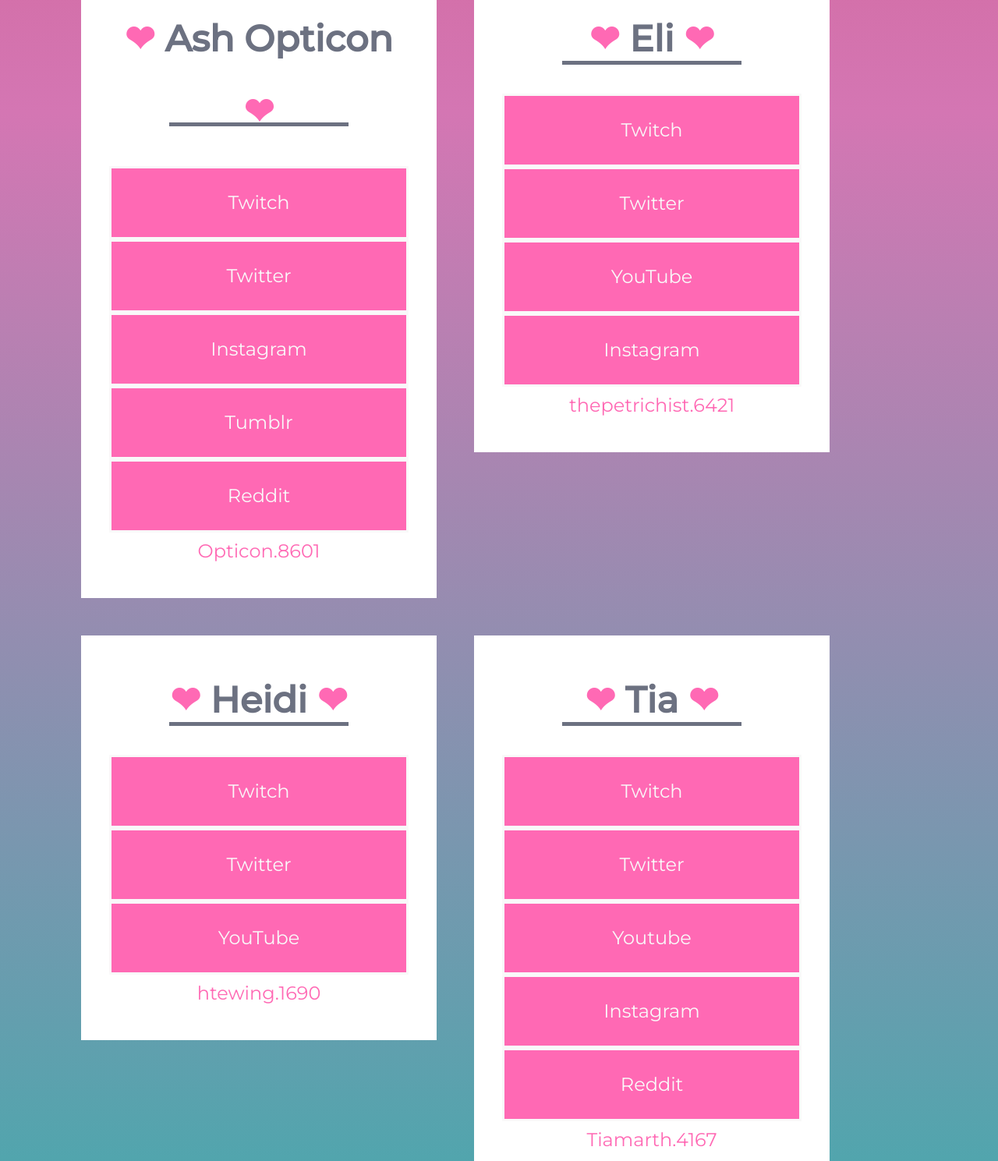
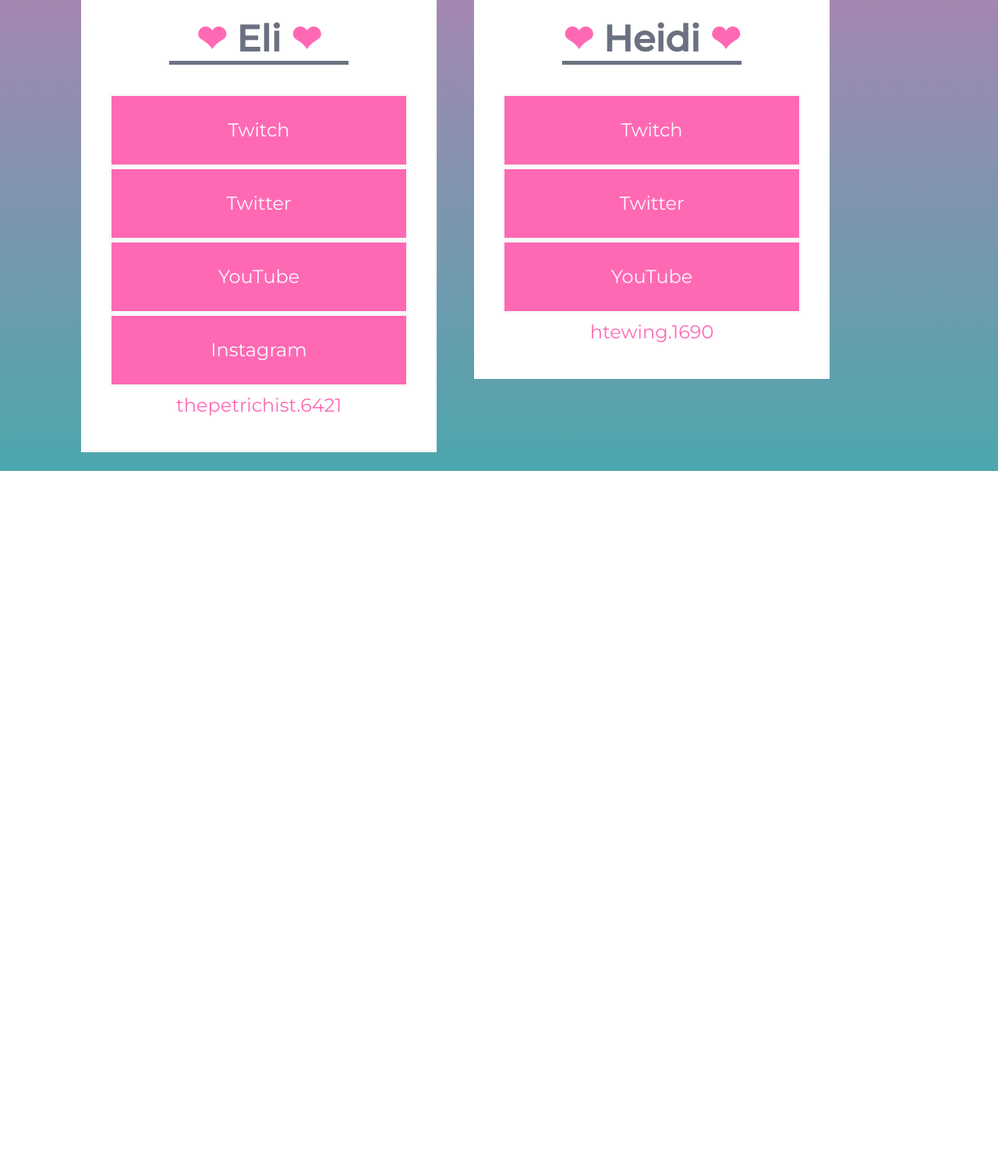
Before and after one commit to We-Friendly-Few/wefriendlyfew.github.io, a plain HTML site: page index.html in a window 1280 px wide. Shown: the part 1258-2747 px from the top of the page at 78% size. After the commit the page ends 1862 px from the top, so only its background shows below. Drawn offline with Linux system fonts and the light colour scheme.

Commit message:
remove tia and ash opticon

```diff
--- a/index.html
+++ b/index.html
@@ -47,18 +47,6 @@
                 <li><span id='highlight'>animegalash.9086</span></li>
             </ul>
         </div>
-        <div class='card' id='links'>
-            <div id="ashopticon"></div>
-            <h1 id='center'><span id='highlight'>&#10084;</span> Ash Opticon <span id='highlight'>&#10084;</span></h1>
-            <ul>
-                <li><a href='https://www.twitch.tv/hellyenaart' target='_blank'><span class='button'>Twitch</span></a></li>
-                <li><a href='https://twitter.com/HellyenaArt' target='_blank'><span class='button'>Twitter</span></a></li>
-                <li><a href='https://www.instagram.com/hellyenaart/' target='_blank'><span class='button'>Instagram</span></a></li>
-                <li><a href='https://hellyenaart.tumblr.com/' target='_blank'><span class='button'>Tumblr</span></a></li>
-                <li><a href='https://www.reddit.com/user/HellyenaArt' target='_blank'><span class='button'>Reddit</span></a></li>
-                <li><span id='highlight'>Opticon.8601</span></li>
-            </ul>
-        </div>
         <!-- <div class='card' id='links'>
             <h1 id='center'><span id='highlight'>&#10084;</span> Deya <span id='highlight'>&#10084;</span></h1>
         </div> -->
@@ -92,18 +80,6 @@
             <h1 id='center'><span id='highlight'>&#10084;</span> Kristal <span id='highlight'>&#10084;</span></h1>
             li>a>span.button+li#highlight
         </div> -->
-        <div class='card' id='links'>
-            <div id="tia"></div>
-            <h1 id='center'><span id='highlight'>&#10084;</span> Tia <span id='highlight'>&#10084;</span></h1>
-            <ul>
-                <li><a href='https://www.twitch.tv/tiamarth' target='_blank'><span class='button'>Twitch</span></a></li>
-                <li><a href='https://twitter.com/JonTiaMac' target='_blank'><span class='button'>Twitter</span></a></li>
-                <li><a href='https://www.youtube.com/user/TheTiamarth' target='_blank'><span class='button'>Youtube</span></a></li>
-                <li><a href='https://www.instagram.com/jontiamac/' target='_blank'><span class='button'>Instagram</span></a></li>
-                <li><a href='https://www.reddit.com/user/TheTiamarth' target='_blank'><span class='button'>Reddit</span></a></li>
-                <li><span id='highlight'>Tiamarth.4167</span></li>
-            </ul>
-        </div>
         <div id='end'></div>
     </div>
 </body>
```
